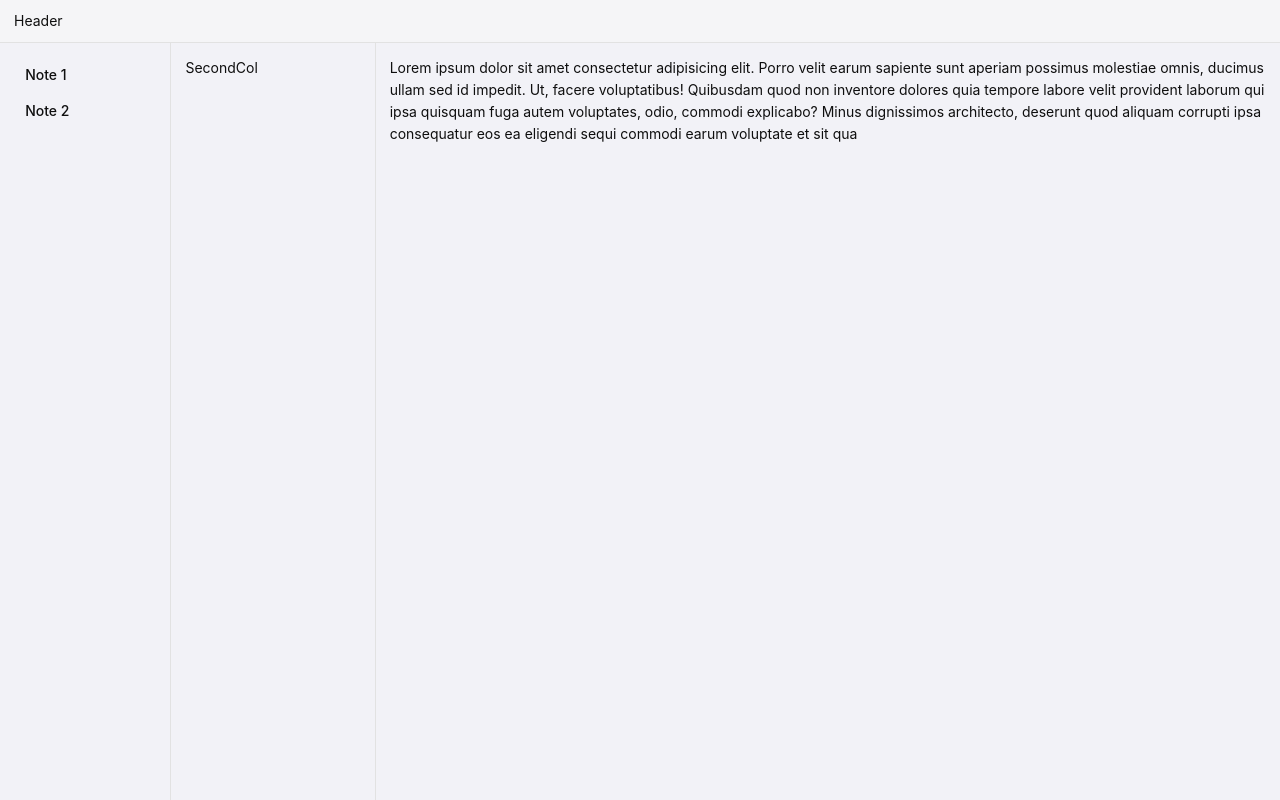
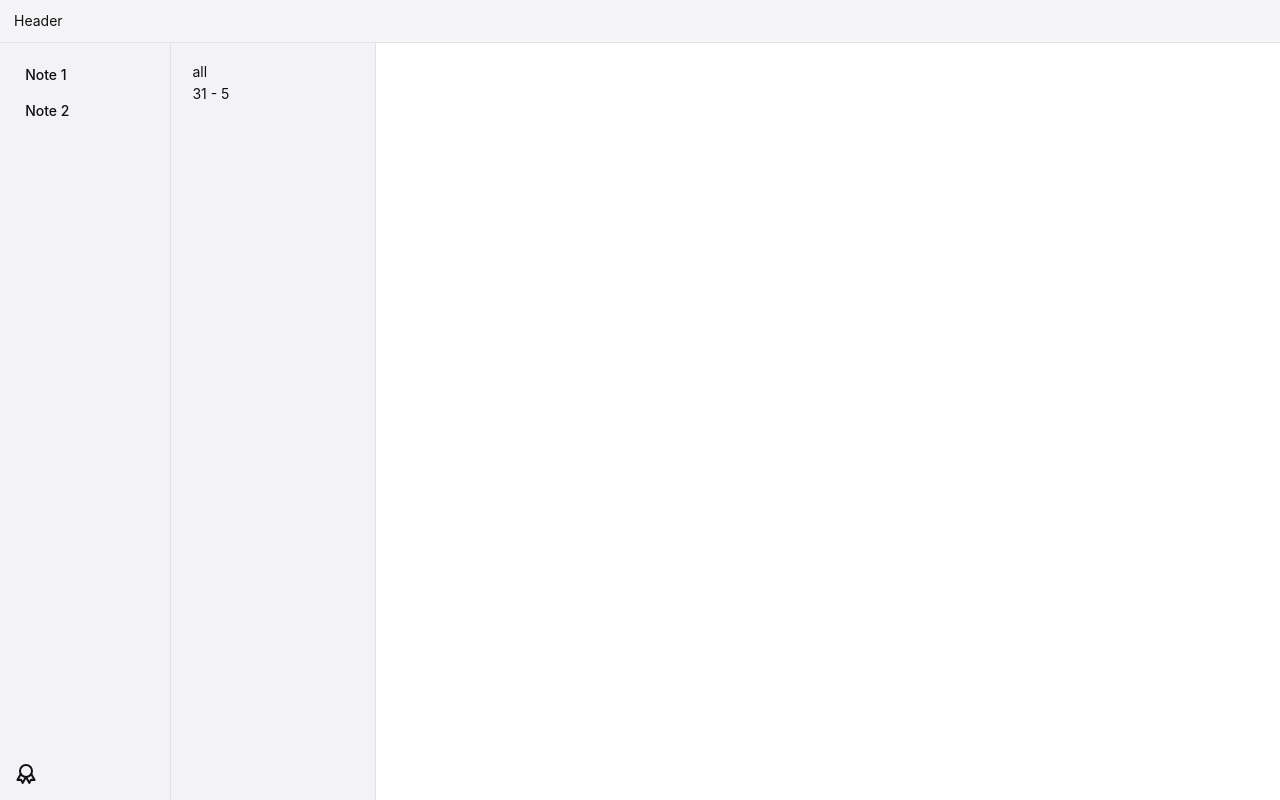
Before and after one commit to work4m/Enthus-note, a React (Vite) app: page / in a window 1280 px wide. Built offline with nearby package versions, Linux system fonts and the light colour scheme.

Commit message:
col-2 dynamic with styles

```diff
--- a/package.json
+++ b/package.json
@@ -11,6 +11,7 @@
   },
   "dependencies": {
     "@reduxjs/toolkit": "^1.9.5",
+    "@tabler/icons-react": "^2.21.0",
     "@tauri-apps/api": "^1.3.0",
     "react": "^18.2.0",
     "react-dom": "^18.2.0",
--- a/src/components/FirstCol.tsx
+++ b/src/components/FirstCol.tsx
@@ -1,4 +1,5 @@
 import { useDispatch, useSelector } from "react-redux";
+import { IconAward } from '@tabler/icons-react';
 
 import { RootState } from "../store/Store";
 import { SELECT_CATEGORY } from "../store/Note/NoteTypes";
@@ -40,6 +41,11 @@ function FirstCol() {
                     note_data?.map((category, index) => column_item({ categoryName: category.name, index }))
                 }
             </ul>
+
+            {/* bottom bar */}
+            <div className="bottom-container">
+                <IconAward />
+            </div>
         </div>
     )
 }
--- a/src/components/MainCol.tsx
+++ b/src/components/MainCol.tsx
@@ -4,7 +4,9 @@ function MainCol() {
         <div
             className='column main-column'
         >
-            Lorem ipsum dolor sit amet consectetur adipisicing elit. Porro velit earum sapiente sunt aperiam possimus molestiae omnis, ducimus ullam sed id impedit. Ut, facere voluptatibus! Quibusdam quod non inventore dolores quia tempore labore velit provident laborum qui ipsa quisquam fuga autem voluptates, odio, commodi explicabo? Minus dignissimos architecto, deserunt quod aliquam corrupti ipsa consequatur eos ea eligendi sequi commodi earum voluptate et sit qua
+            <textarea className="main-col-textarea">
+
+            </textarea>
         </div>
     )
 }
--- a/src/components/SecondCol.tsx
+++ b/src/components/SecondCol.tsx
@@ -1,10 +1,45 @@
+import { useDispatch, useSelector } from "react-redux";
+
+import { RootState } from "../store/Store";
+import { SELECT_NOTE } from "../store/Note/NoteTypes";
 
 function SecondCol() {
+
+    const dispatch = useDispatch();
+
+    const { note_data, selectedNote, selectedCategory = 0 } = useSelector((state: RootState) => state.notes);
+
+    const select_note = (index: number) => {
+        dispatch({ type: SELECT_NOTE, payload: index });
+    }
+
+    const __renderNotes = (note: Content, index: number) => {
+
+        const date = new Date(note.modifyDate);
+
+        const isSelected = () => index === selectedNote;
+
+        let containerClassList = "second-col-item-container";
+
+        if (isSelected()) {
+            containerClassList += " selected-col"
+        }
+
+        return (
+            <li key={`${index}_note_`} className={containerClassList} onClick={() => select_note(index)}>
+                <p>{note.description.slice(0, 4)}</p>
+                <p>{`${date.getDate()} - ${(date.getMonth() + 1)}`}</p>
+            </li>
+        );
+    }
+
     return (
         <div
             className='column second-column'
         >
-            SecondCol
+            <ul>
+                {note_data[selectedCategory].content.map(__renderNotes)}
+            </ul>
         </div>
     )
 }
--- a/src/pages/Home/styles.css
+++ b/src/pages/Home/styles.css
@@ -21,20 +21,23 @@
 /* perticuler column start */
 .column {
     padding: 1rem;
-    overflow-y: auto;
     overflow-x: none;
+    background-color: var(--first-gray);
 }
 
 /* * first start */
 .first-column {
-    background-color: var(--first-gray);
     border-right: 0.8px solid var(--border-gray);
+    display: flex;
+    flex-direction: column;
     flex: 0.65;
 }
 
 .first-column ul {
     list-style: none;
     font-weight: 500;
+    flex: 1;
+    overflow-y: auto;
 }
 
 .first-col-item-container {
@@ -47,29 +50,62 @@
     background-color: var(--selected-color);
 }
 
-.selected-col {
-    background-color: var(--selected-yellow);
-    cursor: initial;
-}
-
-.selected-col:hover {
-    background-color: var(--selected-yellow);
+.bottom-container {
+    display: flex;
+    align-items: center;
 }
 
 /* ! first end */
 
 /* * second start */
 .second-column {
-    background-color: var(--first-gray);
     border-right: 0.8px solid var(--border-gray);
     flex: 0.8;
 }
 
+.second-column ul {
+    list-style: none;
+    overflow-y: auto;
+}
+
+.second-col-item-container {
+    padding: 0.3rem 0.5rem;
+    border-radius: 4px;
+    cursor: pointer;
+}
+
+.second-col-item-container:hover {
+    background-color: var(--selected-color);
+}
+
 /* ! second end */
 
+/* * third main start */
+
 .main-column {
-    background-color: var(--first-gray);
+    background-color: white;
     flex: 4;
+    padding: 1rem;
+}
+
+.main-col-textarea {
+    resize: none;
+    width: 100%;
+    height: 100%;
+    border: none;
+    outline: none;
+    font-size: large;
+}
+
+/* ! third main end */
+
+.selected-col {
+    background-color: var(--selected-yellow);
+}
+
+.selected-col:hover {
+    background-color: var(--selected-yellow);
+    cursor: initial;
 }
 
 @media screen and (max-width: 768px) {
--- a/src/store/Note/NoteTypes.tsx
+++ b/src/store/Note/NoteTypes.tsx
@@ -9,3 +9,5 @@ export const SELECT_CATEGORY = "SELECT_CATEGORY";
 export const ADD_NOTE = "ADD_NOTE";
 export const UPDATE_NOTE = "UPDATE_NOTE";
 export const DELETE_NOTE = "DELETE_NOTE";
+
+export const SELECT_NOTE = "SELECT_NOTE";
--- a/src/store/Note/NotesReducer.tsx
+++ b/src/store/Note/NotesReducer.tsx
@@ -3,7 +3,8 @@ import type { PayloadAction } from '@reduxjs/toolkit'
 
 export interface NoteState {
     note_data: Category[];
-    selectedCategory: number | undefined;
+    selectedCategory?: number;
+    selectedNote?: number;
 }
 
 const initialState: NoteState = {
@@ -30,6 +31,7 @@ const initialState: NoteState = {
         },
     ],
     selectedCategory: undefined,
+    selectedNote: undefined
 }
 
 export const noteSlice = createSlice({
@@ -79,7 +81,13 @@ export const noteSlice = createSlice({
 
         // select category
         selectCategory: (state, action: PayloadAction<number>) => {
-            state.selectedCategory = action.payload
+            state.selectedCategory = action.payload;
+            state.selectedNote = undefined;
+        },
+
+        // select category
+        selectNote: (state, action: PayloadAction<number>) => {
+            state.selectedNote = action.payload;
         }
     },
 })
@@ -87,7 +95,7 @@ export const noteSlice = createSlice({
 // Action creators are generated for each case reducer function
 export const {
     addNote, updateNote, deleteNote,
-    selectCategory
+    selectCategory, selectNote,
 } = noteSlice.actions
 
 export default noteSlice.reducer;
--- a/src/store/Note/Saga.tsx
+++ b/src/store/Note/Saga.tsx
@@ -3,11 +3,11 @@ import { PayloadAction } from '@reduxjs/toolkit';
 
 import {
     ADD_NOTE, DELETE_NOTE, UPDATE_NOTE,
-    ADD_CATEGORY, DELETE_CATEGORY, SELECT_CATEGORY, UPDATE_CATEGORY,
+    ADD_CATEGORY, DELETE_CATEGORY, SELECT_CATEGORY, UPDATE_CATEGORY, SELECT_NOTE,
 } from './NoteTypes';
 import {
     addNote, updateNote, deleteNote,
-    selectCategory,
+    selectCategory, selectNote,
 } from './NotesReducer';
 
 // Worker sagas
@@ -26,6 +26,9 @@ function* deleteNoteSaga(action: PayloadAction<{ categoryIndex: number; noteInde
     yield put(deleteNote({ categoryIndex, noteIndex }));
 }
 
+function* selectNoteSaga(action: PayloadAction<number>) {
+    yield put(selectNote(action.payload));
+}
 
 // category saga
 function* selectCategorySaga(action: PayloadAction<number>) {
@@ -38,6 +41,8 @@ function* noteSaga() {
     yield takeEvery(UPDATE_NOTE, updateNoteSaga);
     yield takeEvery(DELETE_NOTE, deleteNoteSaga);
 
+    yield takeEvery(SELECT_NOTE, selectNoteSaga);
+
     yield takeEvery(SELECT_CATEGORY, selectCategorySaga);
 
     yield takeEvery(ADD_CATEGORY, addNoteSaga);
```
Also changed, not shown: 1 other file (tests, documents, lock files or other folders).
